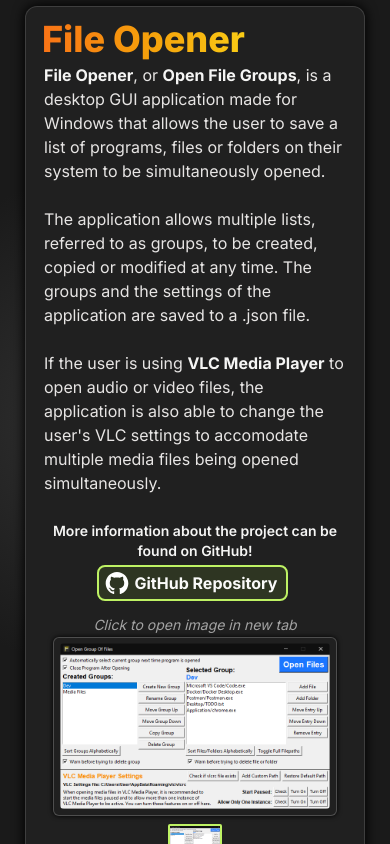
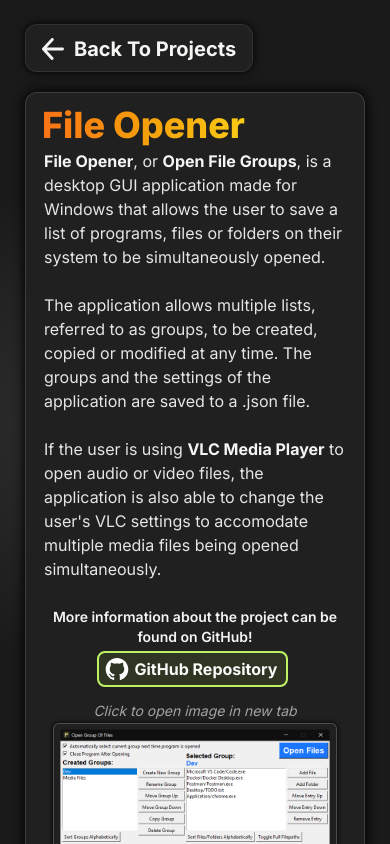
Before and after one commit to vik-ma/portfolio, a Next.js app: page /projects/file-opener in a window 390 px wide. Shown: the top 844 px of the page. Built offline with nearby package versions, Linux system fonts and the light colour scheme.

Commit message:
Fixed issue with Project page not fitting inside screen on mobile

```diff
--- a/app/projects/[id]/page.tsx
+++ b/app/projects/[id]/page.tsx
@@ -20,7 +20,7 @@ export default function Project({ params: { id } }: PageProps) {
   return (
     <>
       <title>{project?.name}</title>
-      <div className="flex h-screen justify-center items-center">
+      <div className="flex justify-center items-center md:h-screen py-6">
         <div>
           <Link href="/#projects">
             <button className="single-page-back-button mb-5 py-2 px-4 rounded-xl font-bold text-xl text-stone-100 hover:bg-stone-700">
```
